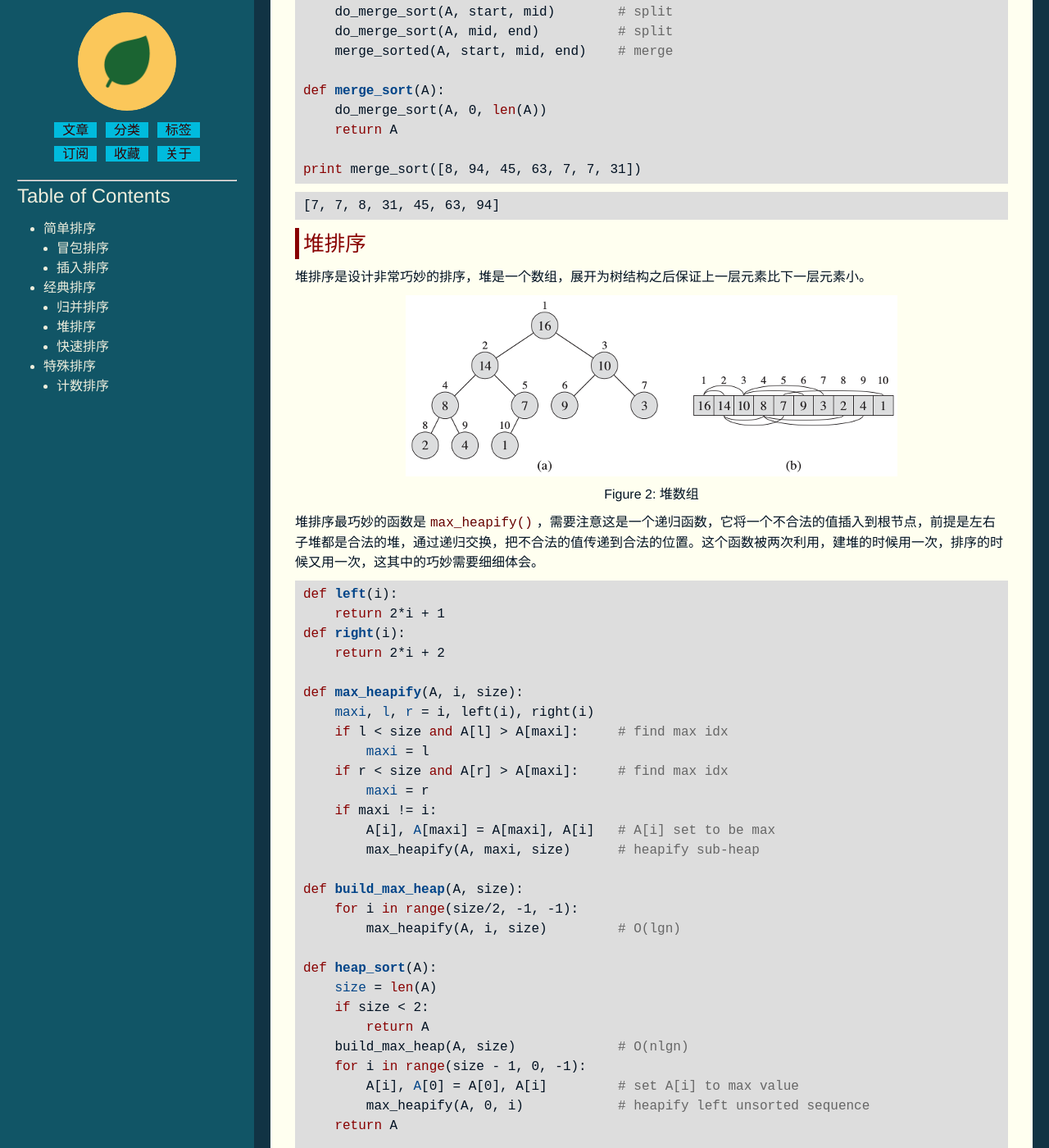
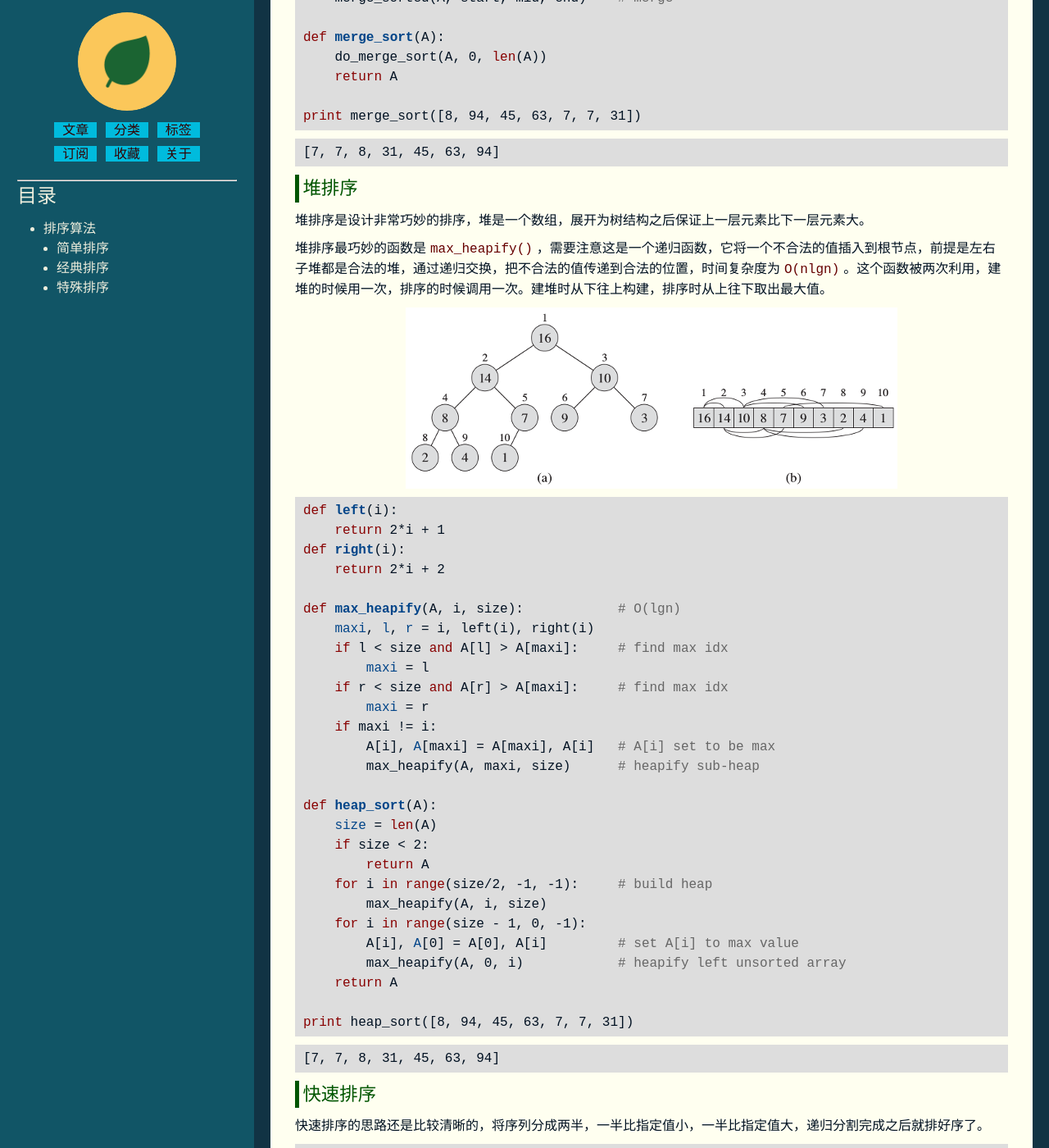
Before and after one commit to mickyching/mickyching.github.io, a Jekyll site: the page built from _posts/algorithm/2015-05-17-sort-algorithm.html, in a window 1280 px wide and 1400 px high, scrolled down 2030 px. Shown: the whole window at 82% size. Built offline with Jekyll 4.4.1, drawn with Linux system fonts in a browser that asks for light colours; some of the changed text lies outside the part shown.

Commit message:
posts: update sort-algorithm
Signed-off-by: Micky Ching <mickyching@gmail.com>

```diff
--- a/_posts/algorithm/2015-05-17-sort-algorithm.html
+++ b/_posts/algorithm/2015-05-17-sort-algorithm.html
@@ -1,15 +1,13 @@
 ---
-title: 基本排序算法
+title: 排序算法
 author: 敬叶
 categories: algorithm
-tags: 笔记 sort algorithm
+tags: sort algorithm
 ---
-<dl class="post-meta">
-<dt class="post-meta">2015-05-17</dt><dd>敬叶 初稿</dd>
-</dl>
-<hr><br>
-<div id="table-of-contents"><h2>Table of Contents</h2>
+<div id="table-of-contents"><h2>&#30446;&#24405;</h2>
 <div id="text-table-of-contents">
+<ul>
+<li><a href="#orgheadline10">排序算法</a>
 <ul>
 <li><a href="#orgheadline3">简单排序</a>
 <ul>
@@ -30,16 +28,20 @@
 </ul>
 </li>
 </ul>
+</li>
+</ul>
 </div>
 </div>
 
-<div id="outline-container-orgheadline3" class="outline-2">
-<h2 id="orgheadline3">简单排序</h2>
-<div class="outline-text-2" id="text-orgheadline3">
-</div><div id="outline-container-orgheadline1" class="outline-3">
-<h3 id="orgheadline1">冒包排序</h3>
-<div class="outline-text-3" id="text-orgheadline1">
-<!--abstract-begin-->
+<div id="outline-container-orgheadline10" class="outline-2">
+<h2 id="orgheadline10">排序算法</h2>
+<div class="outline-text-2" id="text-orgheadline10">
+</div><div id="outline-container-orgheadline3" class="outline-3">
+<h3 id="orgheadline3">简单排序</h3>
+<div class="outline-text-3" id="text-orgheadline3">
+</div><div id="outline-container-orgheadline1" class="outline-4">
+<h4 id="orgheadline1">冒包排序</h4>
+<div class="outline-text-4" id="text-orgheadline1">
 <p>
 冒泡排序第一趟找出最小的元素，第二趟找出剩下最小的元素，依次类推。
 </p>
@@ -62,23 +64,20 @@
 <pre class="example">
 [7, 7, 8, 31, 45, 63, 94]
 </pre>
-<!--abstract-end-->
 </div>
 </div>
 
-<div id="outline-container-orgheadline2" class="outline-3">
-<h3 id="orgheadline2">插入排序</h3>
-<div class="outline-text-3" id="text-orgheadline2">
+<div id="outline-container-orgheadline2" class="outline-4">
+<h4 id="orgheadline2">插入排序</h4>
+<div class="outline-text-4" id="text-orgheadline2">
 <p>
 将当前元素插入到前面已经排序的合适位置，在算法设计的时候可以将前面比当前大的元素依次后移，再把当前元素插入正确的空位中。
 </p>
-<div class="org-center">
+
 
 <div class="figure">
-<p><img src="/resource/algorithm/fig/sort/insert-sort.png" alt="insert-sort.png" />
+<p><img src="/resource/algorithm/fig/insert-sort.png" alt="insert-sort.png" />
 </p>
-<p><span class="figure-number">Figure 1:</span> 插入排序示意图</p>
-</div>
 </div>
 
 <div class="org-src-container">
@@ -108,12 +107,12 @@
 </div>
 </div>
 
-<div id="outline-container-orgheadline7" class="outline-2">
-<h2 id="orgheadline7">经典排序</h2>
-<div class="outline-text-2" id="text-orgheadline7">
-</div><div id="outline-container-orgheadline4" class="outline-3">
-<h3 id="orgheadline4">归并排序</h3>
-<div class="outline-text-3" id="text-orgheadline4">
+<div id="outline-container-orgheadline7" class="outline-3">
+<h3 id="orgheadline7">经典排序</h3>
+<div class="outline-text-3" id="text-orgheadline7">
+</div><div id="outline-container-orgheadline4" class="outline-4">
+<h4 id="orgheadline4">归并排序</h4>
+<div class="outline-text-4" id="text-orgheadline4">
 <p>
 归并排序需要两步工作，第一步是划分未排序，第二步是合并已排序。
 </p>
@@ -152,24 +151,25 @@
 </div>
 </div>
 
-<div id="outline-container-orgheadline5" class="outline-3">
-<h3 id="orgheadline5">堆排序</h3>
-<div class="outline-text-3" id="text-orgheadline5">
+<div id="outline-container-orgheadline5" class="outline-4">
+<h4 id="orgheadline5">堆排序</h4>
+<div class="outline-text-4" id="text-orgheadline5">
+<!--abstract-begin-->
+
 <p>
-堆排序是设计非常巧妙的排序，堆是一个数组，展开为树结构之后保证上一层元素比下一层元素小。
+堆排序是设计非常巧妙的排序，堆是一个数组，展开为树结构之后保证上一层元素比下一层元素大。
 </p>
-<div class="org-center">
+
+<p>
+堆排序最巧妙的函数是<code>max_heapify()</code>，需要注意这是一个递归函数，它将一个不合法的值插入到根节点，前提是左右子堆都是合法的堆，通过递归交换，把不合法的值传递到合法的位置，时间复杂度为<code>O(nlgn)</code>。这个函数被两次利用，建堆的时候用一次，排序的时候调用一次。建堆时从下往上构建，排序时从上往下取出最大值。
+</p>
+
+<!--abstract-end-->
 
 <div class="figure">
-<p><img src="/resource/algorithm/fig/sort/heap-arrary.png" alt="heap-arrary.png" />
+<p><img src="/resource/algorithm/fig/heap-arrary.png" alt="heap-arrary.png" />
 </p>
-<p><span class="figure-number">Figure 2:</span> 堆数组</p>
 </div>
-</div>
-
-<p>
-堆排序最巧妙的函数是<code>max_heapify()</code>，需要注意这是一个递归函数，它将一个不合法的值插入到根节点，前提是左右子堆都是合法的堆，通过递归交换，把不合法的值传递到合法的位置。这个函数被两次利用，建堆的时候用一次，排序的时候又用一次，这其中的巧妙需要细细体会。
-</p>
 
 <div class="org-src-container">
 
@@ -178,7 +178,7 @@
 <span style="color: #800;">def</span> <span style="color: #048; font-weight: bold;">right</span>(i):
     <span style="color: #800;">return</span> 2*i + 2
 
-<span style="color: #800;">def</span> <span style="color: #048; font-weight: bold;">max_heapify</span>(A, i, size):
+<span style="color: #800;">def</span> <span style="color: #048; font-weight: bold;">max_heapify</span>(A, i, size):            <span style="color: #666;"># </span><span style="color: #666;">O(lgn)</span>
     <span style="color: #048;">maxi</span>, <span style="color: #048;">l</span>, <span style="color: #048;">r</span> = i, left(i), right(i)
     <span style="color: #800;">if</span> l &lt; size <span style="color: #800;">and</span> A[l] &gt; A[maxi]:     <span style="color: #666;"># </span><span style="color: #666;">find max idx</span>
         <span style="color: #048;">maxi</span> = l
@@ -188,18 +188,15 @@
         A[i], <span style="color: #048;">A</span>[maxi] = A[maxi], A[i]   <span style="color: #666;"># </span><span style="color: #666;">A[i] set to be max</span>
         max_heapify(A, maxi, size)      <span style="color: #666;"># </span><span style="color: #666;">heapify sub-heap</span>
 
-<span style="color: #800;">def</span> <span style="color: #048; font-weight: bold;">build_max_heap</span>(A, size):
-    <span style="color: #800;">for</span> i <span style="color: #800;">in</span> <span style="color: #800;">range</span>(size/2, -1, -1):
-        max_heapify(A, i, size)         <span style="color: #666;"># </span><span style="color: #666;">O(lgn)</span>
-
 <span style="color: #800;">def</span> <span style="color: #048; font-weight: bold;">heap_sort</span>(A):
     <span style="color: #048;">size</span> = <span style="color: #800;">len</span>(A)
     <span style="color: #800;">if</span> size &lt; 2:
         <span style="color: #800;">return</span> A
-    build_max_heap(A, size)             <span style="color: #666;"># </span><span style="color: #666;">O(nlgn)</span>
+    <span style="color: #800;">for</span> i <span style="color: #800;">in</span> <span style="color: #800;">range</span>(size/2, -1, -1):     <span style="color: #666;"># </span><span style="color: #666;">build heap</span>
+        max_heapify(A, i, size)
     <span style="color: #800;">for</span> i <span style="color: #800;">in</span> <span style="color: #800;">range</span>(size - 1, 0, -1):
         A[i], <span style="color: #048;">A</span>[0] = A[0], A[i]         <span style="color: #666;"># </span><span style="color: #666;">set A[i] to max value</span>
-        max_heapify(A, 0, i)            <span style="color: #666;"># </span><span style="color: #666;">heapify left unsorted sequence</span>
+        max_heapify(A, 0, i)            <span style="color: #666;"># </span><span style="color: #666;">heapify left unsorted array</span>
     <span style="color: #800;">return</span> A
 
 <span style="color: #800;">print</span> heap_sort([8, 94, 45, 63, 7, 7, 31])
@@ -212,9 +209,9 @@
 </div>
 </div>
 
-<div id="outline-container-orgheadline6" class="outline-3">
-<h3 id="orgheadline6">快速排序</h3>
-<div class="outline-text-3" id="text-orgheadline6">
+<div id="outline-container-orgheadline6" class="outline-4">
+<h4 id="orgheadline6">快速排序</h4>
+<div class="outline-text-4" id="text-orgheadline6">
 <p>
 快速排序的思路还是比较清晰的，将序列分成两半，一半比指定值小，一半比指定值大，递归分割完成之后就排好序了。
 </p>
@@ -270,12 +267,12 @@
 </div>
 </div>
 
-<div id="outline-container-orgheadline9" class="outline-2">
-<h2 id="orgheadline9">特殊排序</h2>
-<div class="outline-text-2" id="text-orgheadline9">
-</div><div id="outline-container-orgheadline8" class="outline-3">
-<h3 id="orgheadline8">计数排序</h3>
-<div class="outline-text-3" id="text-orgheadline8">
+<div id="outline-container-orgheadline9" class="outline-3">
+<h3 id="orgheadline9">特殊排序</h3>
+<div class="outline-text-3" id="text-orgheadline9">
+</div><div id="outline-container-orgheadline8" class="outline-4">
+<h4 id="orgheadline8">计数排序</h4>
+<div class="outline-text-4" id="text-orgheadline8">
 <p>
 计数排序的思路是非常简单的，如果我们知道小于或等于当前元素的个数，那么就可以直接将当前元素放到输出序列的对应位置。
 </p>
@@ -311,3 +308,4 @@
 </div>
 </div>
 </div>
+</div>
```
Also changed, not shown: resource/algorithm/fig/heap-arrary.png (renamed from resource/algorithm/fig/sort/heap-arrary.png), resource/algorithm/fig/insert-sort.png (renamed from resource/algorithm/fig/sort/insert-sort.png).
